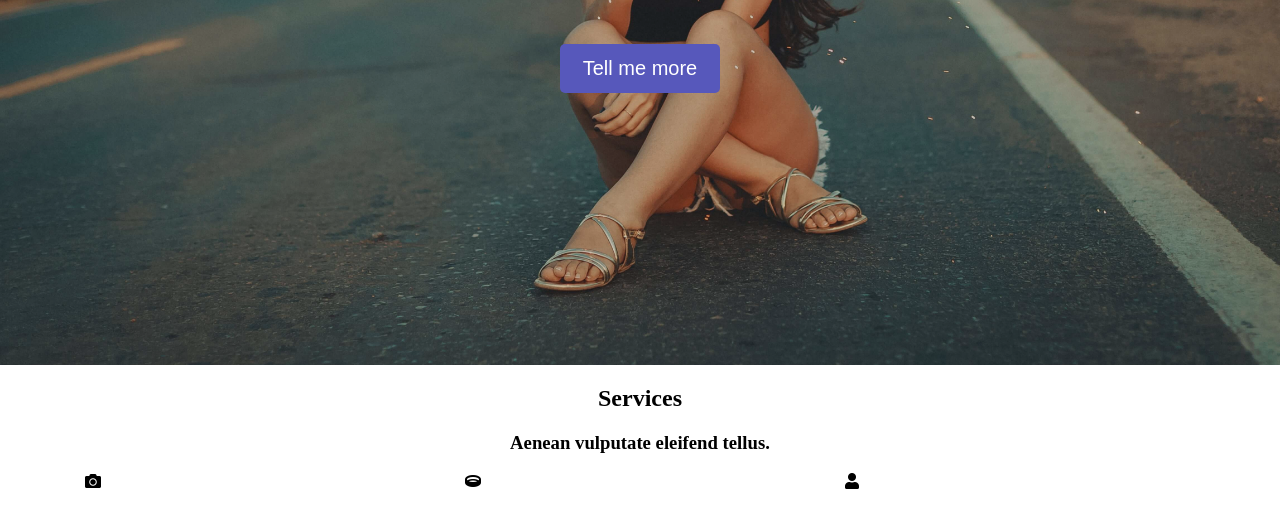
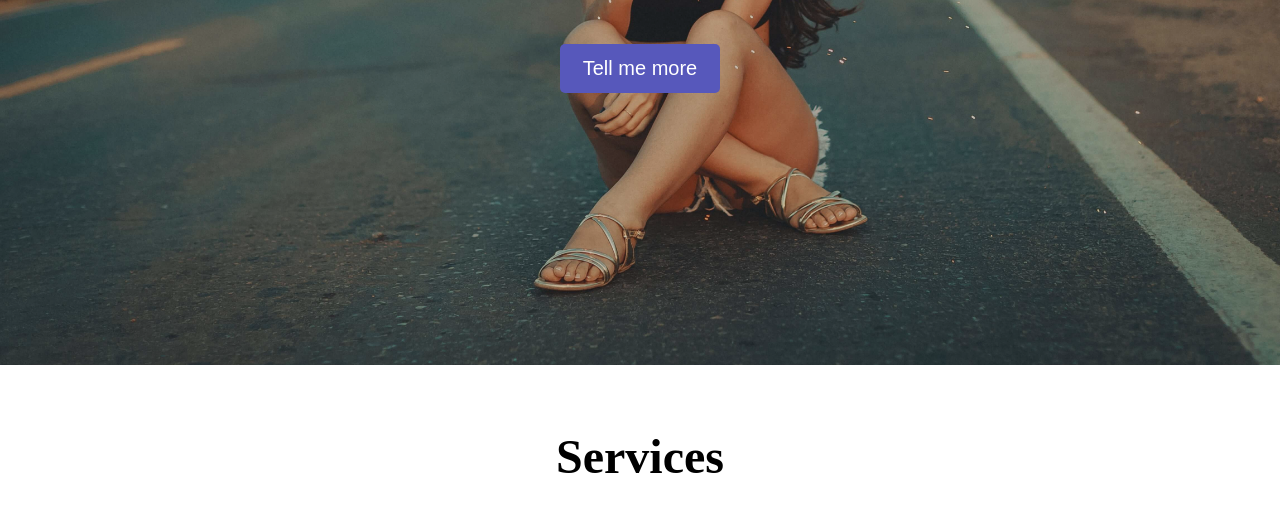
Before and after one commit to sylwiadras/taskrunner-project, a website: page index.html in a window 1280 px wide. Shown: the part 435-942 px from the top of the page. Drawn offline with Linux system fonts and the light colour scheme.

Commit message:
Add global css

```diff
--- a/sass/style.scss
+++ b/sass/style.scss
@@ -6,6 +6,22 @@
 
 body {
     margin: 0;
+}
+
+.section-title, .section-subtitle {
+    text-align: center;
+}
+
+.section-title {
+    font-size: 3em;
+    padding: 0.5em;
+    margin-bottom: 0;
+}
+
+.section-subtitle {
+    font-size: 1em;
+    margin: 0 0 3em 0;
+    color: #747d8c;
 }
 
 /* Navigation */
```
Also changed, not shown: css/style.css, 1 other file.
